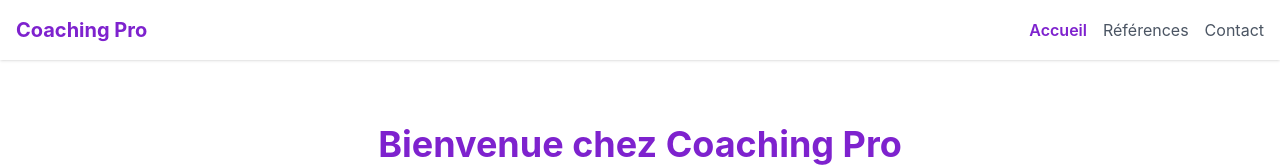
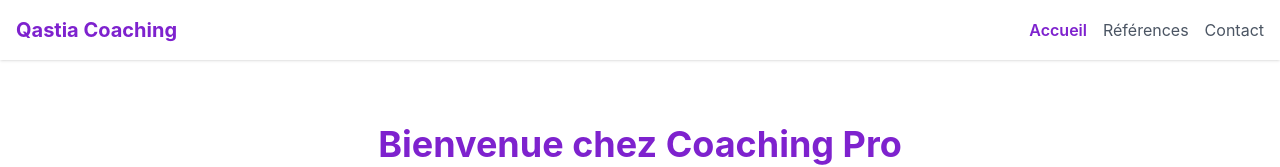
Before and after one commit to bjalon/qastia-coaching, a React (Vite) app: page / in a window 1280 px wide. Shown: the top 167 px of the page. Built offline with nearby package versions, Linux system fonts and the light colour scheme.

Commit message:
change coaching pro to qastia coworking

```diff
--- a/src/components/Navbar.tsx
+++ b/src/components/Navbar.tsx
@@ -5,7 +5,7 @@ const Navbar: React.FC = () => {
     return (
         <header className="bg-white shadow">
             <div className="container mx-auto px-4 py-4 flex justify-between items-center">
-                <Link to="/" className="text-xl font-bold text-purple-700">Coaching Pro</Link>
+                <Link to="/" className="text-xl font-bold text-purple-700">Qastia Coaching</Link>
                 <nav>
                     <ul className="flex space-x-4">
                         <li>
--- a/src/pages/Contact.tsx
+++ b/src/pages/Contact.tsx
@@ -35,7 +35,7 @@ const Contact: React.FC = () => {
             <Helmet>
                 <title>Contact - Coaching Pro</title>
                 <meta name="description" content="Contactez-nous pour en savoir plus sur nos services de coaching professionnel." />
-                <meta property="og:title" content="Contact - Coaching Pro" />
+                <meta property="og:title" content="Contact - Qastia Coaching" />
             </Helmet>
             <motion.div
                 initial={{ opacity: 0, scale: 0.95 }}
--- a/src/pages/Home.tsx
+++ b/src/pages/Home.tsx
@@ -6,9 +6,9 @@ const Home: React.FC = () => {
     return (
         <>
             <Helmet>
-                <title>Accueil - Coaching Pro</title>
+                <title>Accueil - Qastia Coaching</title>
                 <meta name="description" content="Découvrez nos services de coaching pour booster votre carrière et atteindre vos objectifs." />
-                <meta property="og:title" content="Coaching Pro" />
+                <meta property="og:title" content="Qastia Coaching" />
                 <meta property="og:description" content="Coaching professionnel pour booster votre carrière." />
             </Helmet>
             <motion.div
--- a/src/pages/References.tsx
+++ b/src/pages/References.tsx
@@ -5,7 +5,7 @@ import { motion } from 'framer-motion';
 const References: React.FC = () => {
     // Exemple de données de témoignages
     const testimonials = [
-        { id: 1, name: 'Alice', comment: 'Grâce à Coaching Pro, j’ai atteint mes objectifs professionnels !' },
+        { id: 1, name: 'Alice', comment: 'Grâce à Qastia Coaching, j’ai atteint mes objectifs professionnels !' },
         { id: 2, name: 'Bob', comment: 'Une approche personnalisée et très professionnelle.' },
         { id: 3, name: 'Charlie', comment: 'Les séances m’ont permis de prendre confiance en moi et de réussir.' },
     ];
```
